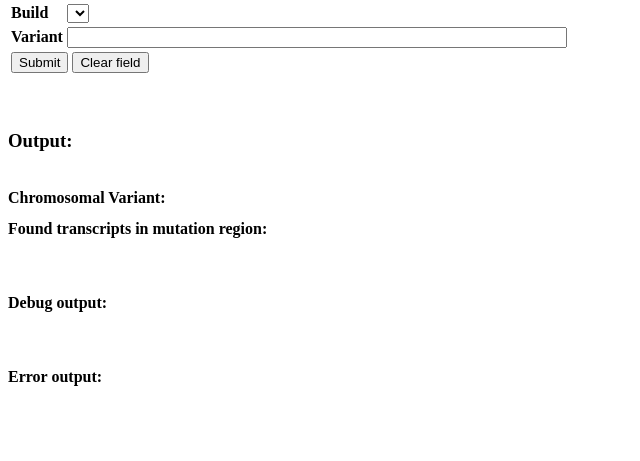
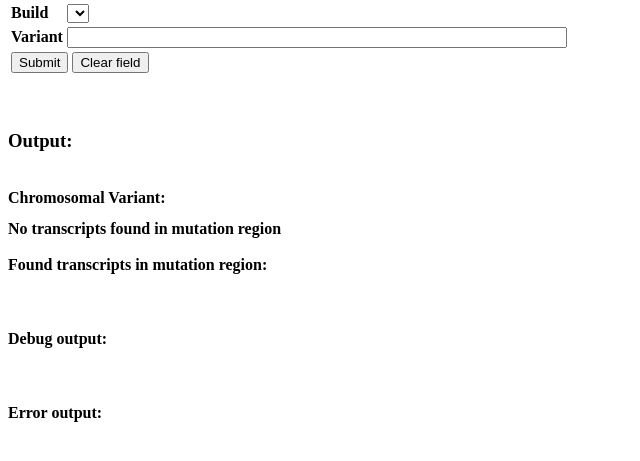
Before and after one commit to mutalyzer/mutalyzer2, a Python web app: template templates/converter.html in a window 1280 px wide. Shown: the part 156-617 px from the top of the page, without its empty margins (0-640 px from the left). Run offline with Jinja, Linux system fonts and the light colour scheme; the template is opened without the code that fills it, so the values that code supplies are empty.

Commit message:
Position converter now tells you if no transcripts could be found in the mutation region.
git-svn-id: https://humgenprojects.lumc.nl/svn/mutalyzer/trunk@185 eb6bd6ab-9ccd-42b9-aceb-e2899b4a52f1

```diff
--- a/src/wsgi.py
+++ b/src/wsgi.py
@@ -500,7 +500,7 @@
         if build and variant:
             converter = Mapper.Converter(build, C, O)
 
-            #Conver chr accNo to NC number
+            #Convert chr accNo to NC number
             variant = converter.correctChrVariant(variant)
 
             if variant :
@@ -513,11 +513,13 @@
                 if ":c." in variant:
                     # Do the c2chrom dance
                     variant = converter.c2chrom(variant)
+
+                attr["gName"] = variant
+
                 if variant and ":g." in variant:
                     # Do the g2c dance
                     variants = converter.chrom2c(variant, "dict")
                     if variants:
-                        attr["gName"] = variant
                         output = ["%-10s:\t%s" % (key[:10], "\n\t\t".join(value))\
                                   for key, value in variants.items()]
                         attr["cNames"].extend(output)
--- a/templates/converter.html
+++ b/templates/converter.html
@@ -52,6 +52,7 @@
         <br>
         <b>Chromosomal Variant:</b><br>
         <pre><div tal:replace = "structure string:${gName}<br>"></div></pre>
+        <b tal:condition = "not:cNames">No transcripts found in mutation region</b><br><br>
       </div>
 
       <div tal:condition = "cNames">
```
